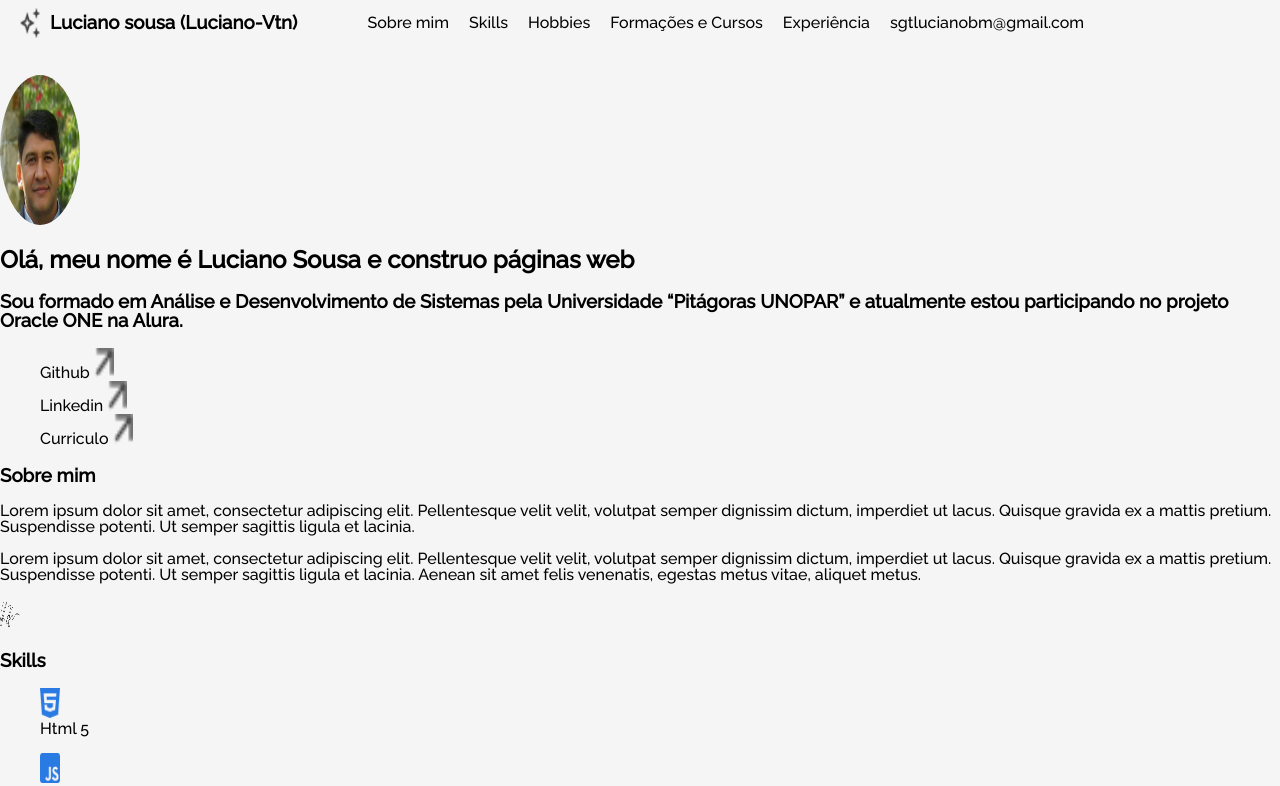
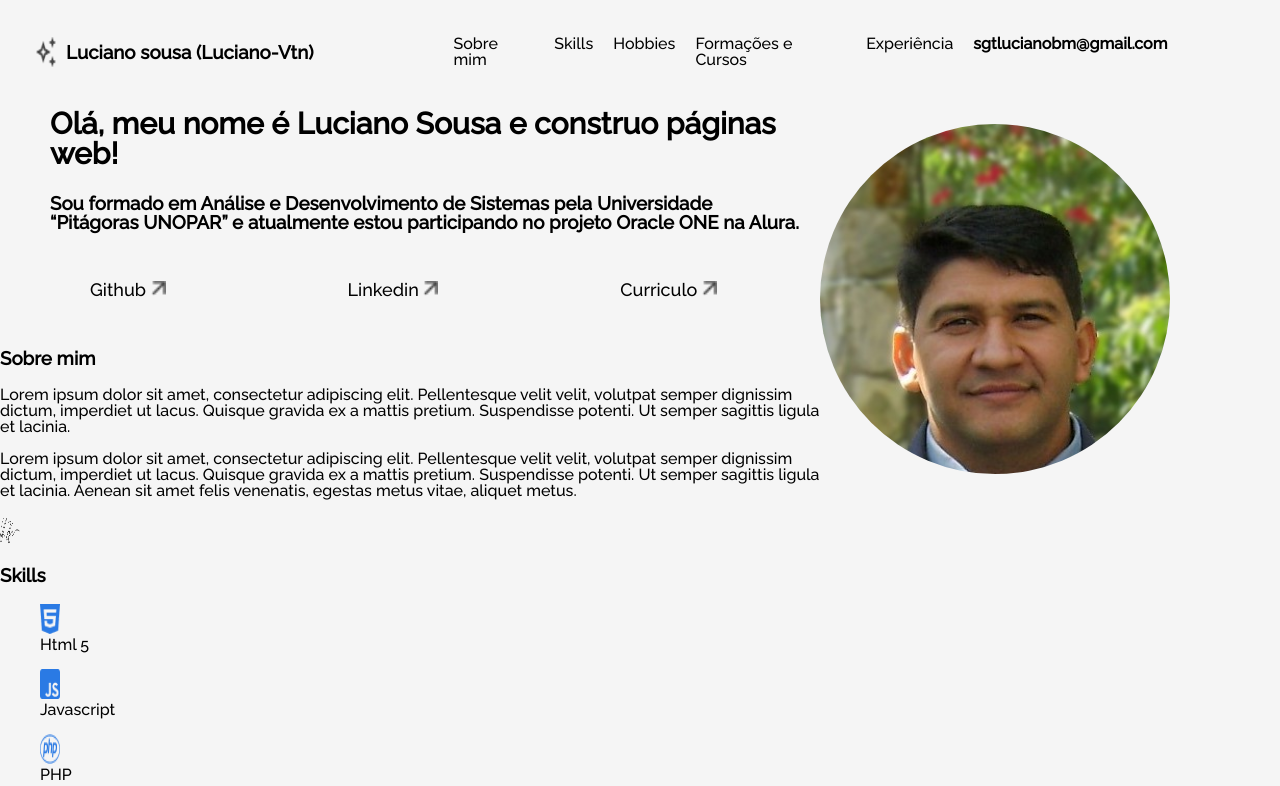
Before and after one commit to luciano-vtn/Portifolio_Luciano-vtn, a website: page index.html in a window 1280 px wide. Shown: the top 786 px of the page. Drawn offline with Linux system fonts and the light colour scheme.

Commit message:
Estilização do menu inicial / testando imagens de background

```diff
--- a/index.html
+++ b/index.html
@@ -31,19 +31,20 @@
                 <li class="menu__list__item"><a href="#hobbies">Hobbies</a></li>
                 <li class="menu__list__item"><a href="#formacao">Formações e Cursos</a></li>
                 <li class="menu__list__item"><a href="#xp">Experiência</a></li>
-                <li class="menu__list__item"><a href="#contato">sgtlucianobm@gmail.com</a></li>
+                <li class="menu__list__item"><a href="#contato"><b>sgtlucianobm@gmail.com</b></a></li>
             </ul>
-
         </nav>
     </section>
 
 <!-- Sessão de Header/Title/Hero -->
     <section class="title">
         <div class="title__div">
-            <img class="title__profile" src="assets/terno__jardim_linkD.jpg">
+            <div >
+                <img class="title__profile"src="assets/terno__jardim_linkD.jpg">
+            </div>
             <div class="title__container" id="#sobremim">
-                <h2 class="title__bio">Olá, meu nome é Luciano Sousa e construo páginas web</h2>
-                <h3 class="title__subsection">Sou formado em Análise e Desenvolvimento de Sistemas pela Universidade “Pitágoras UNOPAR” e atualmente estou participando no projeto Oracle ONE na Alura.</h3>
+                <h2 class="title__bio">Olá, meu nome é Luciano Sousa e construo páginas web!</h2>
+                <h3 class="title__subsection">Sou formado em Análise e Desenvolvimento de Sistemas pela Universidade <br> “Pitágoras UNOPAR” e atualmente estou participando no projeto Oracle ONE na Alura.</h3>
 <!-- Links de redes sociais favoritas -->
                 <ul class="title__network">
                     <li class="title__network__item">
--- a/style.css
+++ b/style.css
@@ -34,40 +34,67 @@ a {
 
 section.menu {
   display: flex;
-  height: 45px;
-  width: 90%;
-  padding: auto;
+  margin: 20px 30px 20px 30px;
   align-items: center;
 }
-section header {
+header {
   display: flex;
-  margin-left: 20px;
+  margin-left: 0.5%;
   align-items: center;
   gap: 10px;
 }
-section img {
+img {
   height: 30px;
   width: 20px;
 }
 
-section nav ul {
+nav {
+  width: 70%;
+}
+nav .menu__list {
   display: flex;
   gap: 20px;
-  margin-left: 30px;
+  margin-left: 100px;
 }
 
 /*Sessão Title*/
 
 section .title {
-  display: flex;
-  gap: 30px;
+  justify-content: space-between;
+  align-items: center;
 }
 .title__profile {
-  margin-top: 30px;
-  justify-items: end;
-  height: 150px;
-  width: 80px;
+  margin-top: 15px;
+  height: 350px;
+  width: 350px;
   border-radius: 50%;
+}
+
+.title__profile {
+  display: flex;
+  float: right;
+  margin-right: 110px;
+}
+
+.title__container {
+  margin-left: 50px;
+  width: 60%;
+  margin-bottom: 20px;
+}
+.title__container h2 {
+  font-size: 30px;
+  font-weight: 600;
+}
+
+.title__network__item img {
+  height: 15px;
+  width: 15px;
+}
+.title__network {
+  display: flex;
+  font-size: large;
+  gap: 25%;
+  margin: 50px 0px 50px 0px;
 }
 
 /*Sessão About*/
```
